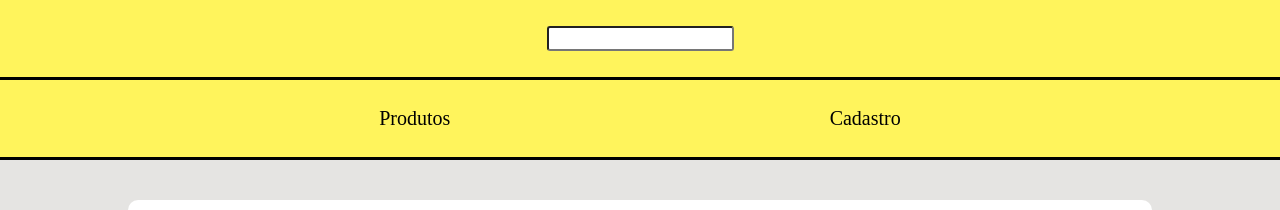
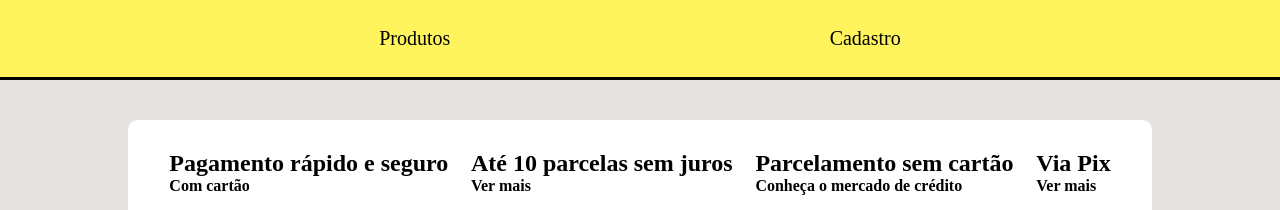
Before and after one commit to gifreitass/mercado-livre-react, a React (Vite) app: page / in a window 1280 px wide. Shown: the top 210 px of the page. Built offline with nearby package versions, Linux system fonts and the light colour scheme; no server answers.

Commit message:
adicionando correção de typescript

```diff
--- a/src/components/atoms/Input.tsx
+++ b/src/components/atoms/Input.tsx
@@ -1,6 +1,6 @@
 import { InputStyle } from "../../styled-components"
 
-const Input: React.FC<{ findProduct: string, setFindProduct: any }> = (props) => {
+const Input: React.FC<{ findProduct: string, setFindProduct: React.Dispatch<React.SetStateAction<string>> }> = (props) => {
     const handleChange = (evt: React.ChangeEvent<HTMLInputElement>) => {
         props.setFindProduct(evt.target.value)
         console.log(props.findProduct)
--- a/src/components/molecules/SearchBar.tsx
+++ b/src/components/molecules/SearchBar.tsx
@@ -1,10 +1,12 @@
 import Input from "../atoms/Input"
 import { DivSearchBar } from "../../styled-components"
 
-const SearchBar: React.FC<{ findProduct: string, setFindProduct: any }> = (props) => {
+const SearchBar: React.FC<{ findProduct: string, setFindProduct: React.Dispatch<React.SetStateAction<string>> }> = (props) => {
     return (
         <DivSearchBar>
-            <Input findProduct={props.findProduct} setFindProduct={props.setFindProduct} />
+            {props.setFindProduct &&
+                <Input findProduct={props.findProduct} setFindProduct={props.setFindProduct} />
+            }
         </DivSearchBar>
     )
 }
--- a/src/components/organisms/Header.tsx
+++ b/src/components/organisms/Header.tsx
@@ -1,10 +1,12 @@
 import NavBar from "../molecules/NavBar"
 import SearchBar from "../molecules/SearchBar"
 
-const Header: React.FC<{ findProduct: string, setFindProduct: any }> = (props) => {
+const Header: React.FC<{ findProduct?: string, setFindProduct?: React.Dispatch<React.SetStateAction<string>> }> = (props) => {
     return(
         <div>
-            <SearchBar findProduct={props.findProduct} setFindProduct={props.setFindProduct} />
+            {props.findProduct && props.setFindProduct &&
+                <SearchBar findProduct={props.findProduct} setFindProduct={props.setFindProduct} />
+            }
             <NavBar />
         </div>
     )
```
